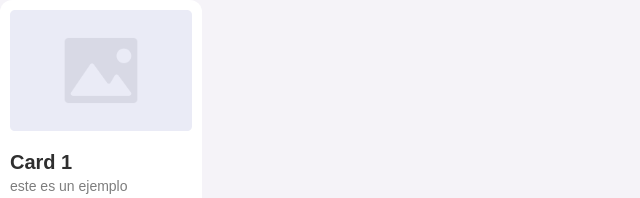
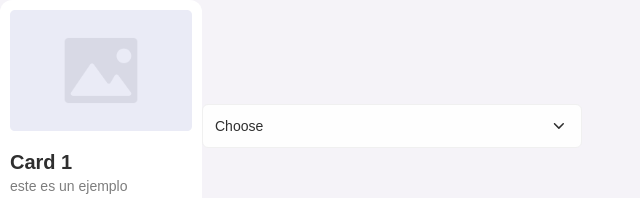
Before and after one commit to mariabpulgar/tfm-design-system, a React (Vite) app: page / in a window 1280 px wide. Shown: the top 198 px of the page, without its empty margins (0-640 px from the left). Built offline with nearby package versions, Linux system fonts and the light colour scheme; a web font is replaced by a local one.

Commit message:
prueba de componentes

```diff
--- a/src/App.jsx
+++ b/src/App.jsx
@@ -3,6 +3,7 @@ import './App.css'
 import AlertBox from './components/AlertBox';
 import ButtonGroup from './components/ButtonGroup'
 import SimpleCard from './components/SimpleCard';
+import Dropdown from './components/Dropdown'
 
 
 function App() {
@@ -13,6 +14,20 @@ function App() {
         title="Card 1"
         variant="vertical"
       />
+      <Dropdown
+        items={[
+          {
+            label: 'Opción 01'
+          },
+          {
+            label: 'Opción 02'
+          },
+          {
+            label: 'Opción 03'
+          }
+        ]}
+        title="Choose"
+      />
     </div>
   );
 }
```
